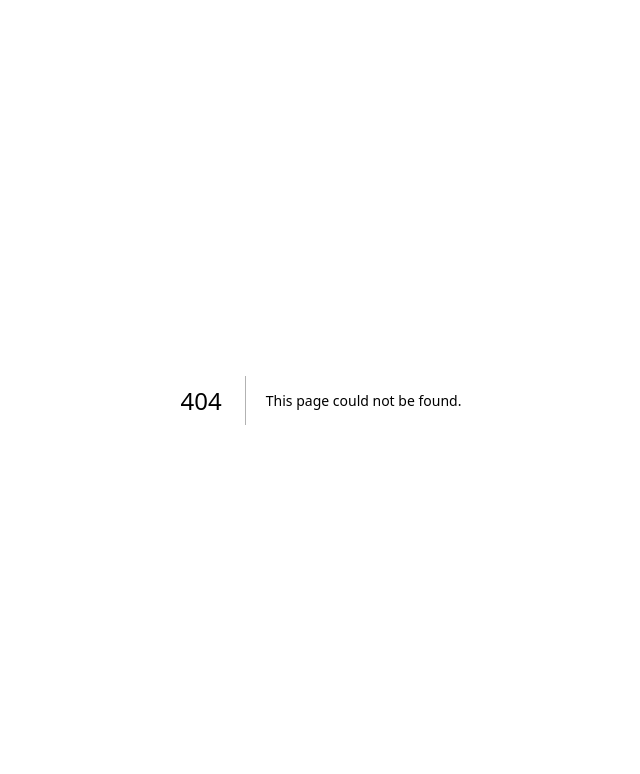
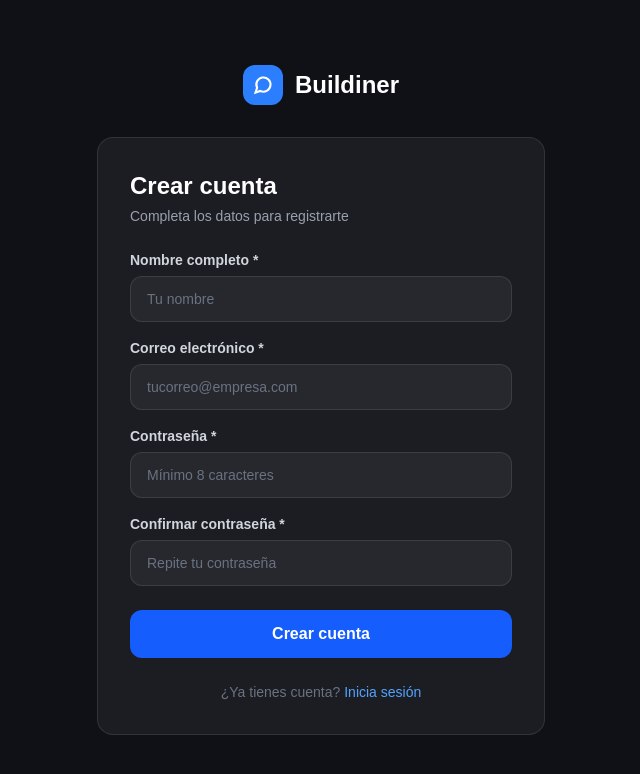
Before and after one commit to Mora250901/buildiner-web, a Next.js app: page /registro in a window 1280 px wide. Before the commit this address had no page. Shown: the top 774 px of the page, without its empty margins (319-959 px from the left). Built offline with nearby package versions, Linux system fonts and the light colour scheme; no server answers.

Commit message:
feat: registro de usuarios + endpoint /api/registro + rol suscriptor automático

```diff
--- /dev/null
+++ b/app/registro/page.tsx
@@ -0,0 +1,129 @@
+'use client';
+
+import { useState } from 'react';
+import { useRouter } from 'next/navigation';
+import Link from 'next/link';
+import api from '@/lib/axios';
+import { useAuthStore } from '@/store/authStore';
+
+export default function RegistroPage() {
+    const router = useRouter();
+    const { setAuth } = useAuthStore();
+    const [loading, setLoading] = useState(false);
+    const [error, setError] = useState('');
+    const [form, setForm] = useState({
+        name: '',
+        email: '',
+        password: '',
+        password_confirmation: '',
+    });
+
+    const handleSubmit = async (e: React.FormEvent) => {
+        e.preventDefault();
+        if (form.password !== form.password_confirmation) {
+            setError('Las contraseñas no coinciden.');
+            return;
+        }
+        setLoading(true);
+        setError('');
+        try {
+            await api.post('/registro', form);
+            // Login automático después del registro
+            const { data } = await api.post('/login', {
+                email: form.email,
+                password: form.password,
+            });
+            setAuth(data.user, data.token);
+            router.push('/dashboard');
+        } catch (err: any) {
+            setError(err.response?.data?.message || 'Error al registrarse.');
+        } finally {
+            setLoading(false);
+        }
+    };
+
+    return (
+        <div className="min-h-screen bg-[#0f1117] flex items-center justify-center p-6">
+            <div className="w-full max-w-md">
+
+                {/* Logo */}
+                <div className="flex items-center justify-center gap-3 mb-8">
+                    <div className="w-10 h-10 bg-blue-500 rounded-xl flex items-center justify-center">
+                        <svg className="w-5 h-5 text-white" fill="none" stroke="currentColor" strokeWidth={2.5} viewBox="0 0 24 24">
+                            <path d="M3 21l1.9-5.7a8.5 8.5 0 113.8 3.8z" />
+                        </svg>
+                    </div>
+                    <span className="text-white font-black text-2xl">Buildiner</span>
+                </div>
+
+                <div className="bg-white/5 border border-white/10 rounded-2xl p-8">
+                    <h1 className="text-2xl font-black text-white mb-1">Crear cuenta</h1>
+                    <p className="text-gray-400 text-sm mb-6">Completa los datos para registrarte</p>
+
+                    {error && (
+                        <div className="mb-5 p-4 bg-red-500/10 border border-red-500/20 rounded-xl text-sm text-red-400">
+                            {error}
+                        </div>
+                    )}
+
+                    <form onSubmit={handleSubmit} className="space-y-4">
+                        <div>
+                            <label className="block text-sm font-semibold text-gray-300 mb-1.5">Nombre completo *</label>
+                            <input
+                                type="text" required
+                                value={form.name}
+                                onChange={(e) => setForm({ ...form, name: e.target.value })}
+                                placeholder="Tu nombre"
+                                className="w-full px-4 py-3 bg-white/5 border border-white/10 rounded-xl text-white text-sm placeholder-gray-500 focus:outline-none focus:ring-2 focus:ring-blue-500/30 focus:border-blue-500/50"
+                            />
+                        </div>
+                        <div>
+                            <label className="block text-sm font-semibold text-gray-300 mb-1.5">Correo electrónico *</label>
+                            <input
+                                type="email" required
+                                value={form.email}
+                                onChange={(e) => setForm({ ...form, email: e.target.value })}
+                                placeholder="tucorreo@empresa.com"
+                                className="w-full px-4 py-3 bg-white/5 border border-white/10 rounded-xl text-white text-sm placeholder-gray-500 focus:outline-none focus:ring-2 focus:ring-blue-500/30 focus:border-blue-500/50"
+                            />
+                        </div>
+                        <div>
+                            <label className="block text-sm font-semibold text-gray-300 mb-1.5">Contraseña *</label>
+                            <input
+                                type="password" required
+                                value={form.password}
+                                onChange={(e) => setForm({ ...form, password: e.target.value })}
+                                placeholder="Mínimo 8 caracteres"
+                                className="w-full px-4 py-3 bg-white/5 border border-white/10 rounded-xl text-white text-sm placeholder-gray-500 focus:outline-none focus:ring-2 focus:ring-blue-500/30 focus:border-blue-500/50"
+                            />
+                        </div>
+                        <div>
+                            <label className="block text-sm font-semibold text-gray-300 mb-1.5">Confirmar contraseña *</label>
+                            <input
+                                type="password" required
+                                value={form.password_confirmation}
+                                onChange={(e) => setForm({ ...form, password_confirmation: e.target.value })}
+                                placeholder="Repite tu contraseña"
+                                className="w-full px-4 py-3 bg-white/5 border border-white/10 rounded-xl text-white text-sm placeholder-gray-500 focus:outline-none focus:ring-2 focus:ring-blue-500/30 focus:border-blue-500/50"
+                            />
+                        </div>
+
+                        <button
+                            type="submit" disabled={loading}
+                            className="w-full py-3 bg-blue-600 hover:bg-blue-700 text-white font-bold rounded-xl transition-all disabled:opacity-50 mt-2"
+                        >
+                            {loading ? 'Creando cuenta...' : 'Crear cuenta'}
+                        </button>
+                    </form>
+
+                    <p className="text-center text-sm text-gray-500 mt-6">
+                        ¿Ya tienes cuenta?{' '}
+                        <Link href="/login" className="text-blue-400 hover:underline font-medium">
+                            Inicia sesión
+                        </Link>
+                    </p>
+                </div>
+            </div>
+        </div>
+    );
+}
```
